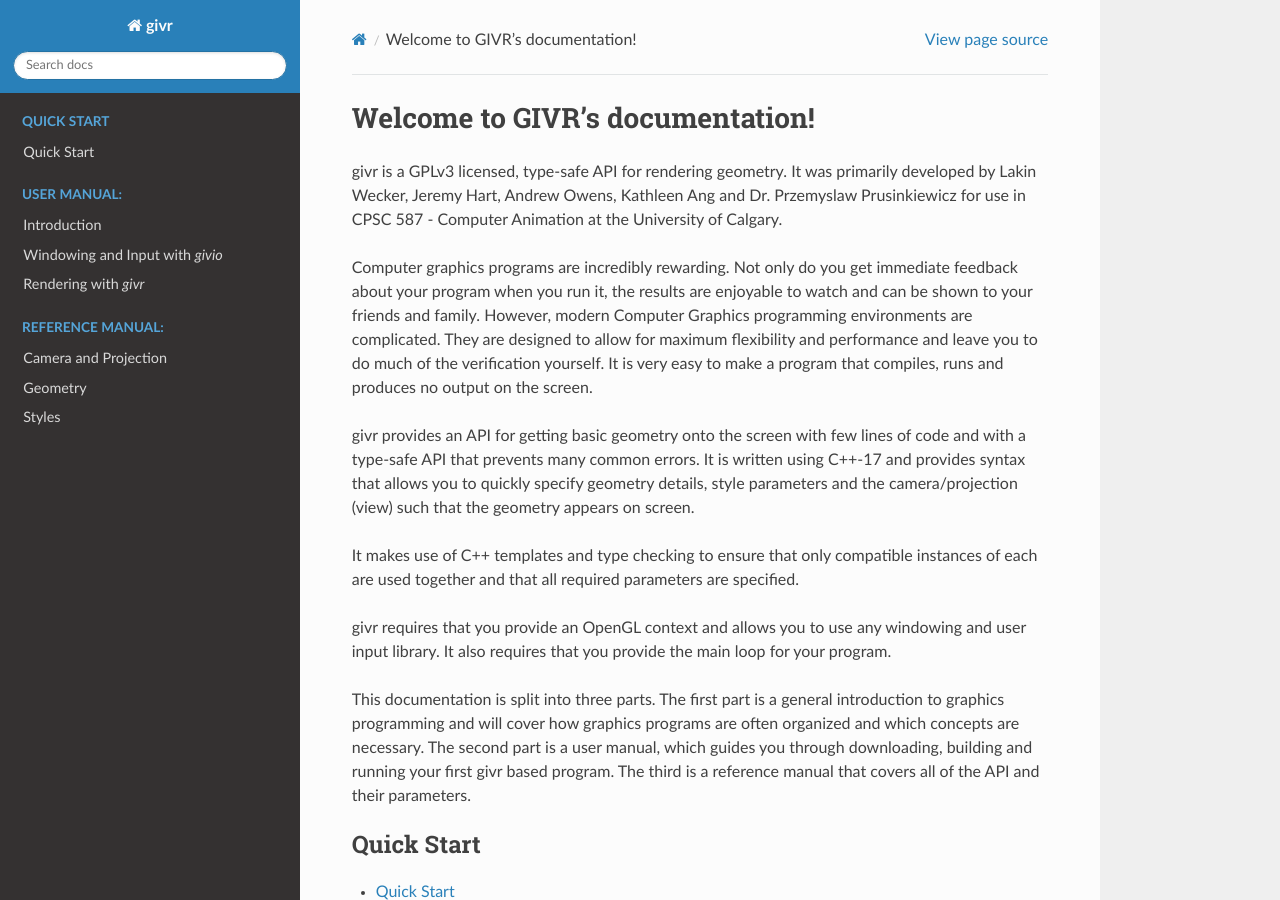
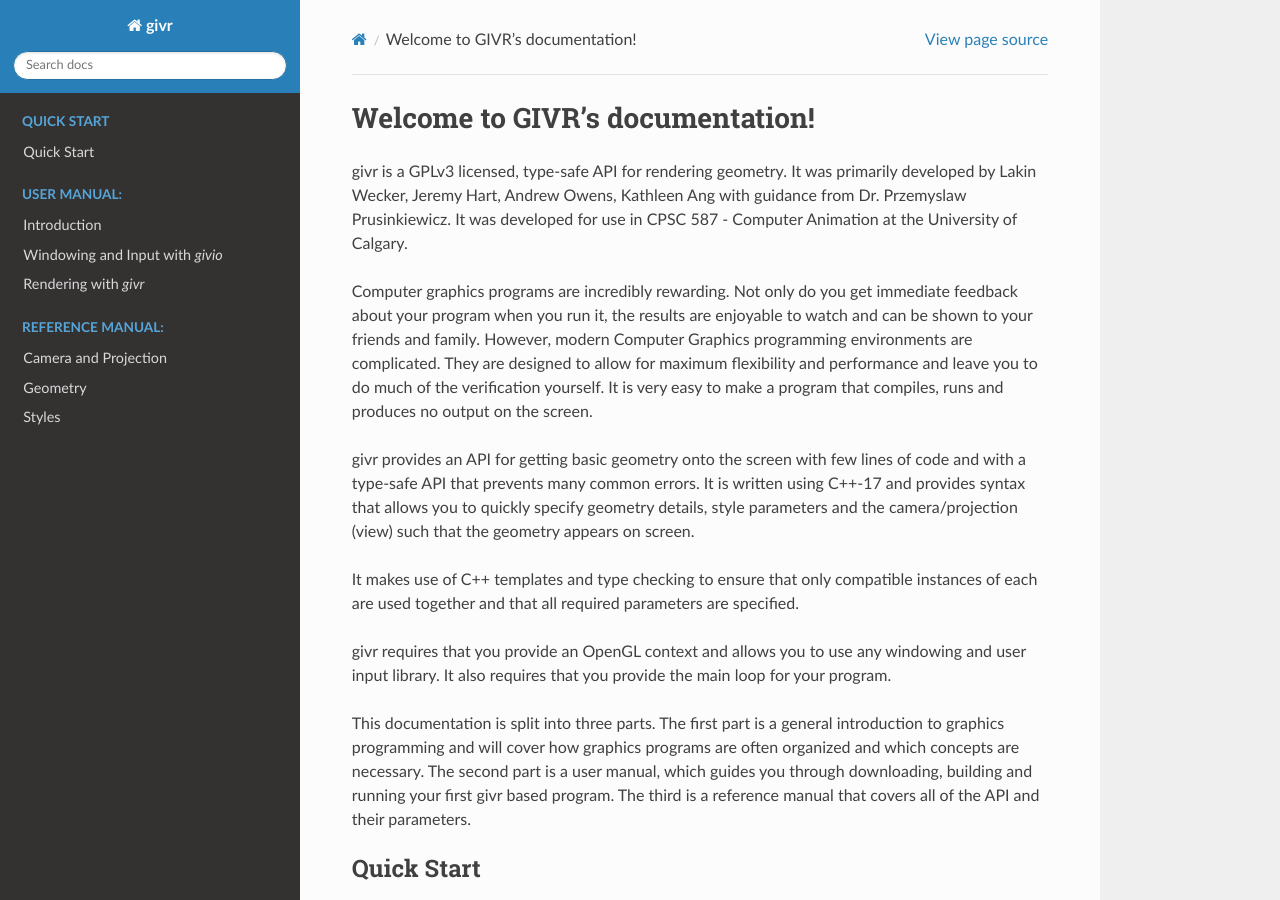
Before and after one commit to giv-lab/givr, a Sphinx documentation site: the page built from docs/source/index.rst, in a window 1280 px wide and 900 px high. Built offline with Sphinx 7.4.7 and the Read the Docs theme 2.0.0, drawn with Linux system fonts in a browser that asks for light colours; formulas are drawn with MathJax 3.

```diff
--- a/docs/source/index.rst
+++ b/docs/source/index.rst
@@ -7,9 +7,9 @@ Welcome to GIVR's documentation!
 ================================
 
 givr is a GPLv3 licensed, type-safe API for rendering geometry.  It was
-primarily developed by Lakin Wecker, Jeremy Hart, Andrew Owens, Kathleen Ang
-and Dr. Przemyslaw Prusinkiewicz for use in CPSC 587 - Computer Animation
-at the University of Calgary.
+primarily developed by Lakin Wecker, Jeremy Hart, Andrew Owens, Kathleen
+Ang with guidance from Dr. Przemyslaw Prusinkiewicz. It was developed for
+use in CPSC 587 - Computer Animation at the University of Calgary.
 
 Computer graphics programs are incredibly rewarding. Not only do you get
 immediate feedback about your program when you run it, the results are
```
Also changed, not shown: 1 other file.
